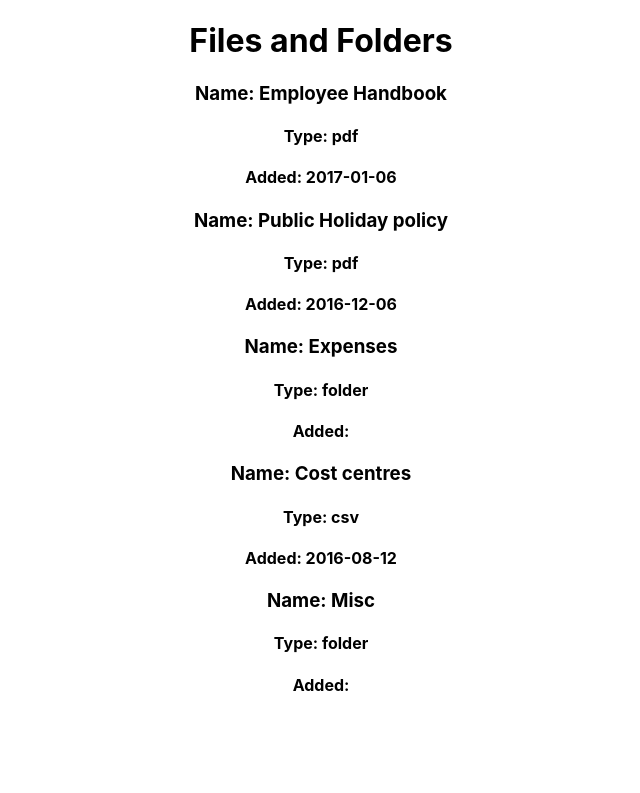
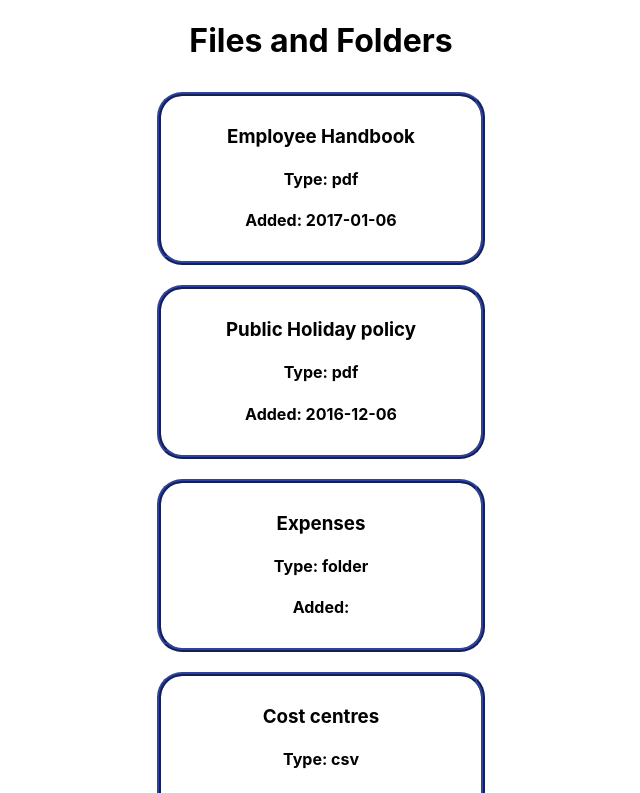
Before and after one commit to AndyRobotsNC/BrightHR_kata, a React (Create React App) app: page / in a window 1280 px wide. Shown: the top 793 px of the page, without its empty margins (319-959 px from the left). Built offline with nearby package versions, Linux system fonts and the light colour scheme.

Commit message:
added CSS

```diff
--- a/src/App.css
+++ b/src/App.css
@@ -2,37 +2,17 @@
   text-align: center;
 }
 
-.App-logo {
-  height: 40vmin;
-  pointer-events: none;
-}
-
-@media (prefers-reduced-motion: no-preference) {
-  .App-logo {
-    animation: App-logo-spin infinite 20s linear;
-  }
-}
-
-.App-header {
-  background-color: #282c34;
-  min-height: 100vh;
+.container {
   display: flex;
   flex-direction: column;
   align-items: center;
-  justify-content: center;
-  font-size: calc(10px + 2vmin);
-  color: white;
 }
 
-.App-link {
-  color: #61dafb;
+.single-item {
+  border: 4px ridge #2d43a4;
+  border-radius: 25px;
+  margin: 10px;
+  padding: 10px;
+  width: 15%;
+  min-width: 300px;
 }
-
-@keyframes App-logo-spin {
-  from {
-    transform: rotate(0deg);
-  }
-  to {
-    transform: rotate(360deg);
-  }
-}
--- a/src/components/AllFilesAndFolders.js
+++ b/src/components/AllFilesAndFolders.js
@@ -3,7 +3,7 @@ import SingleItem from "./SingleItem";
 
 const AllFilesAndFolders = () => {
   return (
-    <div>
+    <div className="container">
       {jsonData.map((item) => {
         return <SingleItem item={item} />;
       })}
--- a/src/components/SingleItem.js
+++ b/src/components/SingleItem.js
@@ -1,7 +1,11 @@
 const SingleItem = ({ item }) => {
+  const handleClick = () => {
+    console.log("hello");
+  };
+
   return (
-    <div className="single-item">
-      <h3 data-testid="item-1">Name: {item.name}</h3>
+    <div onClick={handleClick} className="single-item">
+      <h3 data-testid="item-1">{item.name}</h3>
       <h4>Type: {item.type}</h4>
       <h4>Added: {item.added}</h4>
     </div>
```
Also changed, not shown: 1 other file (tests, documents, lock files or other folders).
